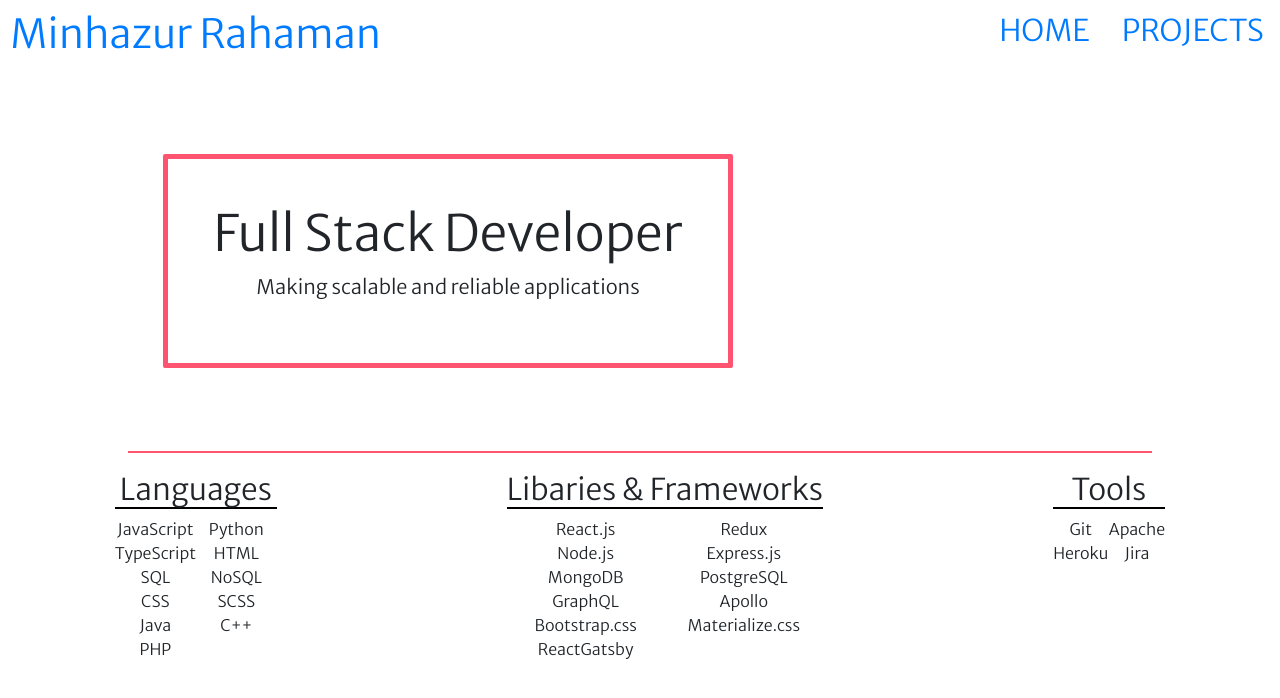
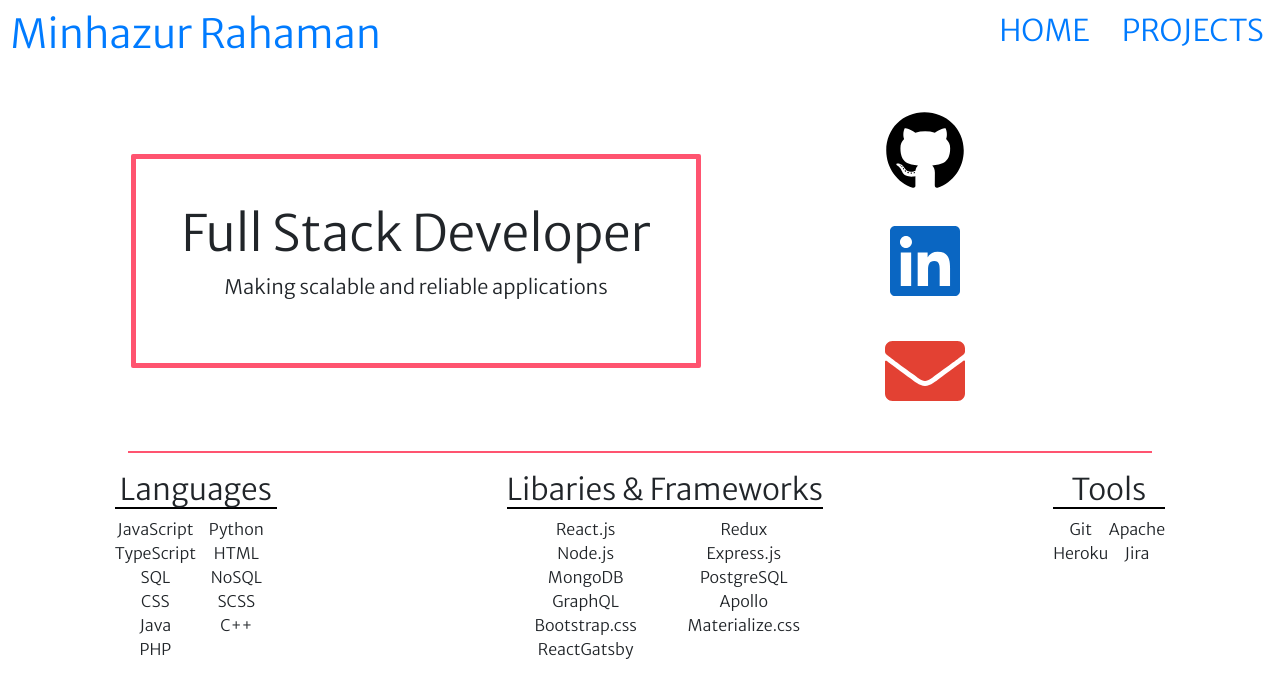
Before and after one commit to minhazur9/new-portfolio, a Gatsby site: page / in a window 1280 px wide. Built offline with nearby package versions, Linux system fonts and the light colour scheme; Gatsby itself is replaced by a stand-in of ours.

Commit message:
added contact icons and links to home page

```diff
--- a/package.json
+++ b/package.json
@@ -21,6 +21,7 @@
   },
   "dependencies": {
     "@fortawesome/fontawesome-svg-core": "1.2.35",
+    "@fortawesome/free-brands-svg-icons": "5.15.3",
     "@fortawesome/free-solid-svg-icons": "5.15.3",
     "@fortawesome/react-fontawesome": "0.1.14",
     "bootstrap": "4.6.0",
--- a/src/pages/index.tsx
+++ b/src/pages/index.tsx
@@ -1,5 +1,8 @@
 import React from 'react';
 import Layout from '../components/Layout'
+import { FontAwesomeIcon } from '@fortawesome/react-fontawesome'
+import { faEnvelope } from '@fortawesome/free-solid-svg-icons'
+import { faGithub, faLinkedin } from '@fortawesome/free-brands-svg-icons'
 
 export default () =>
     <Layout>
@@ -7,6 +10,16 @@ export default () =>
             <div className="intro">
                 <h1>Full Stack Developer</h1>
                 <p>Making scalable and reliable applications </p>
+            </div>
+            <div className="contact">
+                <a href="https://github.com/minhazur9" target="_blank" >
+                    <FontAwesomeIcon icon={faGithub} size='5x' className="github-icon" />
+                </a>
+                <div className="break"></div>
+                <a href="https://www.linkedin.com/in/mindev22/" target="_blank">
+                    <FontAwesomeIcon icon={faLinkedin} size='5x' className="linkedin-icon" />
+                </a>
+                <FontAwesomeIcon icon={faEnvelope} size='5x' className="email-icon" />
             </div>
         </div>
         <div className="skills">
--- a/src/styles/App.scss
+++ b/src/styles/App.scss
@@ -10,9 +10,19 @@
   font-family: 'Merriweather Sans', sans-serif;
 }
 
-
-
 body {
   background-color: aliceblue;
   height: 100vh;
 }
+
+a {
+  &:visited {
+    color: inherit;
+  }
+  &:hover {
+    opacity: 90%;
+  }
+  &:active {
+    color: inherit;
+  }
+}
--- a/src/styles/Home/Home.scss
+++ b/src/styles/Home/Home.scss
@@ -16,7 +16,7 @@
     border: #ff5470 5px solid;
     border-radius: 2px;
     padding: 45px;
-    right: 15%;
+    right: 10%;
     text-align: center;
     position: relative;
     h1 {
@@ -25,6 +25,31 @@
     p {
       font-size: 20px;
       font-weight: lighter;
+    }
+  }
+  .contact {
+    display: flex;
+    justify-content: space-around;
+    flex-wrap: wrap;
+    width: 15%;
+    .github-icon {
+      margin: 15px;
+      color: black;
+      &:hover {
+        color: rgb(59, 59, 59);
+      }
+    }
+    .break {
+      flex-basis: 100%;
+      height: 0;
+    }
+    .linkedin-icon {
+      margin: 15px;
+      color: #0a66c2;
+    }
+    .email-icon {
+      margin: 15px;
+      color: #E34133;
     }
   }
 }
--- a/src/styles/Navbar/Navbar.scss
+++ b/src/styles/Navbar/Navbar.scss
@@ -2,10 +2,13 @@
   display: flex;
   justify-content: flex-end;
   font-size: 30px;
+  .nav-item {
+    color: #007bff;
+  }
   h1 {
     position: absolute;
     left: 0;
     margin: 10px;
-        color: #007bff
+    color: #007bff;
   }
 }
--- a/src/styles/Projects/Projects.scss
+++ b/src/styles/Projects/Projects.scss
@@ -8,16 +8,16 @@
     height: 35px;
     .search-icon {
       margin-right: 10px;
+      color: black
     }
     #search-projects {
       border-top: none;
       border-left: none;
       border-right: none;
       outline: none;
-      transition: border-color 600ms;
+      transition: border-color 400ms;
       &:focus {
         border-color: #ff5470;
-        transition: border-color 600ms;
       }
     }
   }
```
Also changed, not shown: src/pages/projects.tsx (+18 -4 lines), src/styles/App.css, src/styles/Home/Home.css, src/styles/Navbar/Navbar.css, src/styles/Projects/Projects.css, 5 other files. Lines whose indentation alone changed are shown as unchanged.
